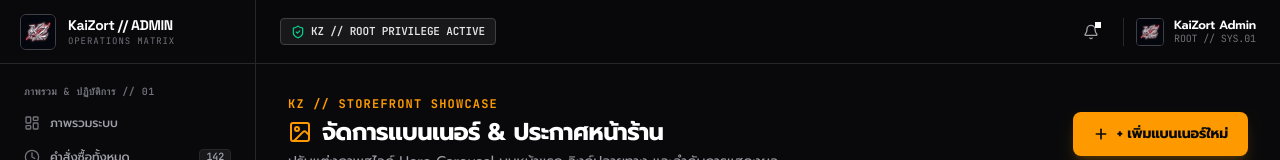
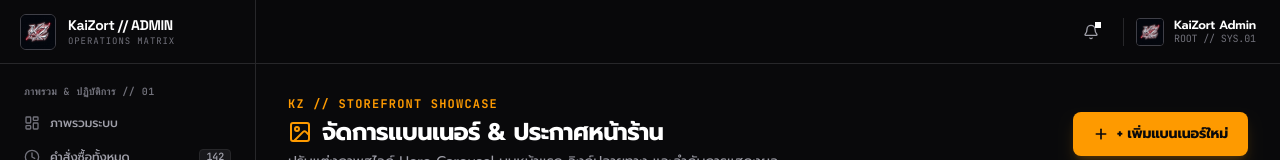
Before and after one commit to Markk2004/KizortShop, a Next.js app in the folder frontend/: page /admin/banners in a window 1280 px wide. Shown: the top 160 px of the page. Built offline with nearby package versions, Linux system fonts and the light colour scheme.

Commit message:
fix(admin): remove root privilege active badge from admin header

```diff
--- a/frontend/src/features/admin/components/AdminHeader.tsx
+++ b/frontend/src/features/admin/components/AdminHeader.tsx
@@ -1,16 +1,11 @@
 "use client";
 
-import { Bell, ShieldCheck } from "lucide-react";
+import { Bell } from "lucide-react";
 
 export function AdminHeader() {
   return (
     <header className="h-16 shrink-0 bg-obsidian-950/90 backdrop-blur-md border-b border-zinc-800 px-6 flex items-center justify-between z-20">
-      <div className="flex items-center gap-3">
-        <span className="px-2.5 py-1 rounded-sm bg-zinc-900 border border-zinc-700 text-zinc-200 text-[11px] font-semibold flex items-center gap-1.5 font-mono">
-          <ShieldCheck className="w-3.5 h-3.5 text-emerald-400" />
-          <span>KZ // ROOT PRIVILEGE ACTIVE</span>
-        </span>
-      </div>
+      <div />
 
       <div className="flex items-center gap-4">
         <button
```
